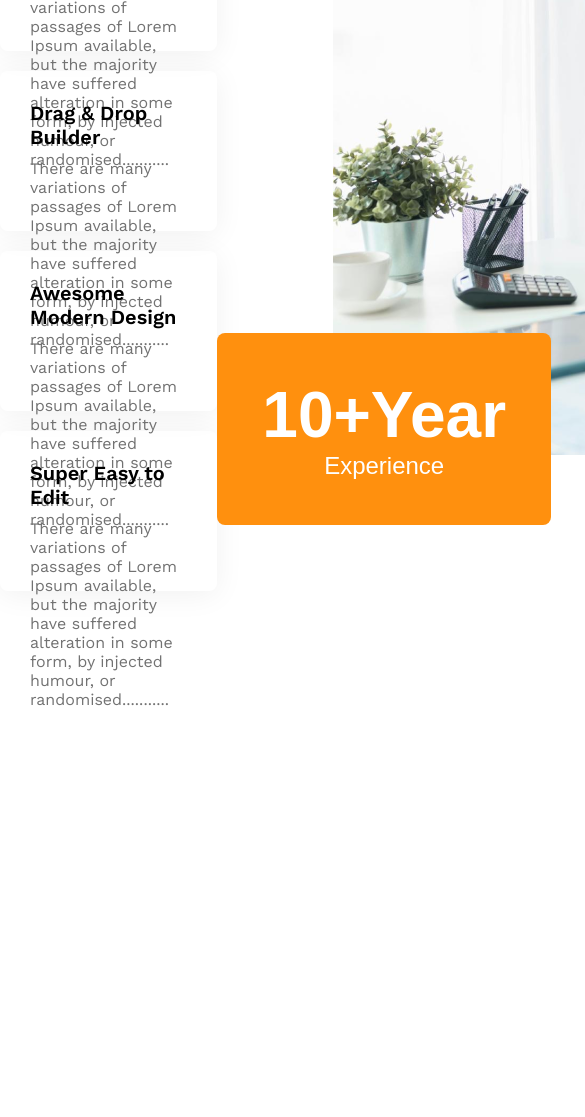
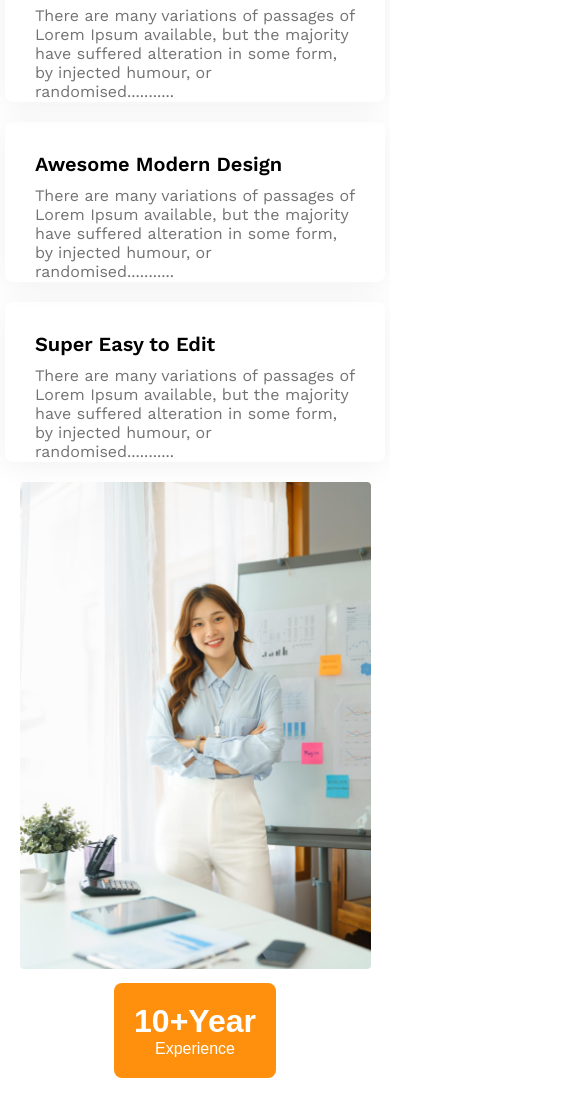
Before and after one commit to abusayedsohag/architacts-responsive-web, a plain HTML site: page index.html in a window 390 px wide. Shown: the part 3403-4520 px from the top of the page, 585 px wide, since content can reach past the window. Before the commit the page ends 4144 px from the top, so only its background shows below. Drawn offline with nearby package versions, Linux system fonts and the light colour scheme.

Commit message:
Feature section get respons for phone

```diff
--- a/styles/style.css
+++ b/styles/style.css
@@ -206,7 +206,7 @@ section {
         padding: 10px;
     }
 
-    .team-section {
+    .team-section, .feature-section {
         flex-direction: column;
     }
 
@@ -217,4 +217,30 @@ section {
     .team-text {
         margin: 30px 0  0 30px;
     }
+
+    .feature-text-boxs {
+        padding: 0 5px;
+    }
+
+    .feature-img {
+        width: 90%;
+        margin: 0 auto;
+        text-align: center;
+    }
+
+    .feature-img img {
+        width: 100%;
+    }
+
+    #btn1 {
+        margin: 0;
+        padding: 20px;
+        font-size: 1rem;
+        margin-top: 10px;
+    }
+
+    .feature-img .t-span-3 {
+        font-size: 2rem;
+        font-weight: 700;
+    }
 }
```
